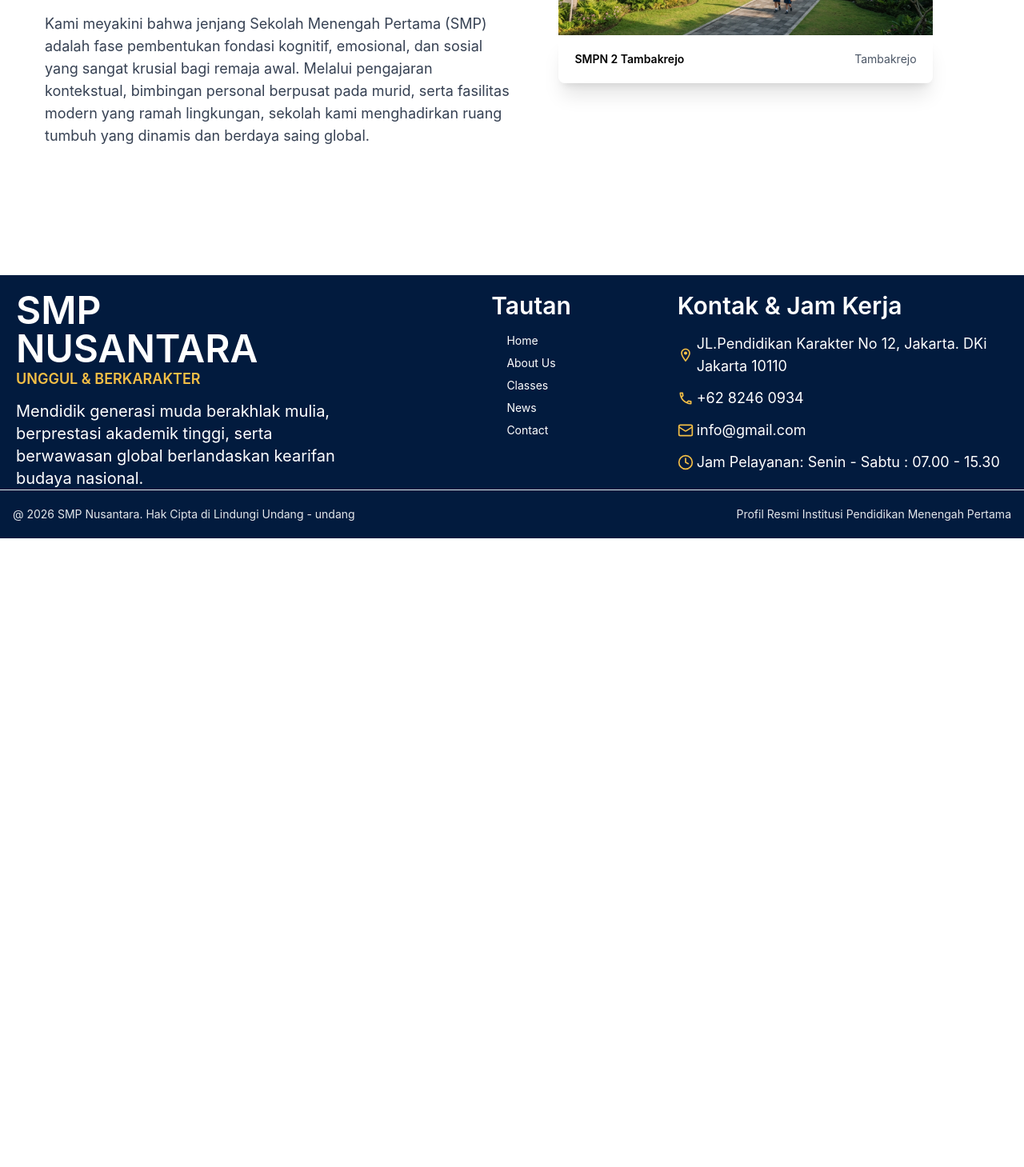
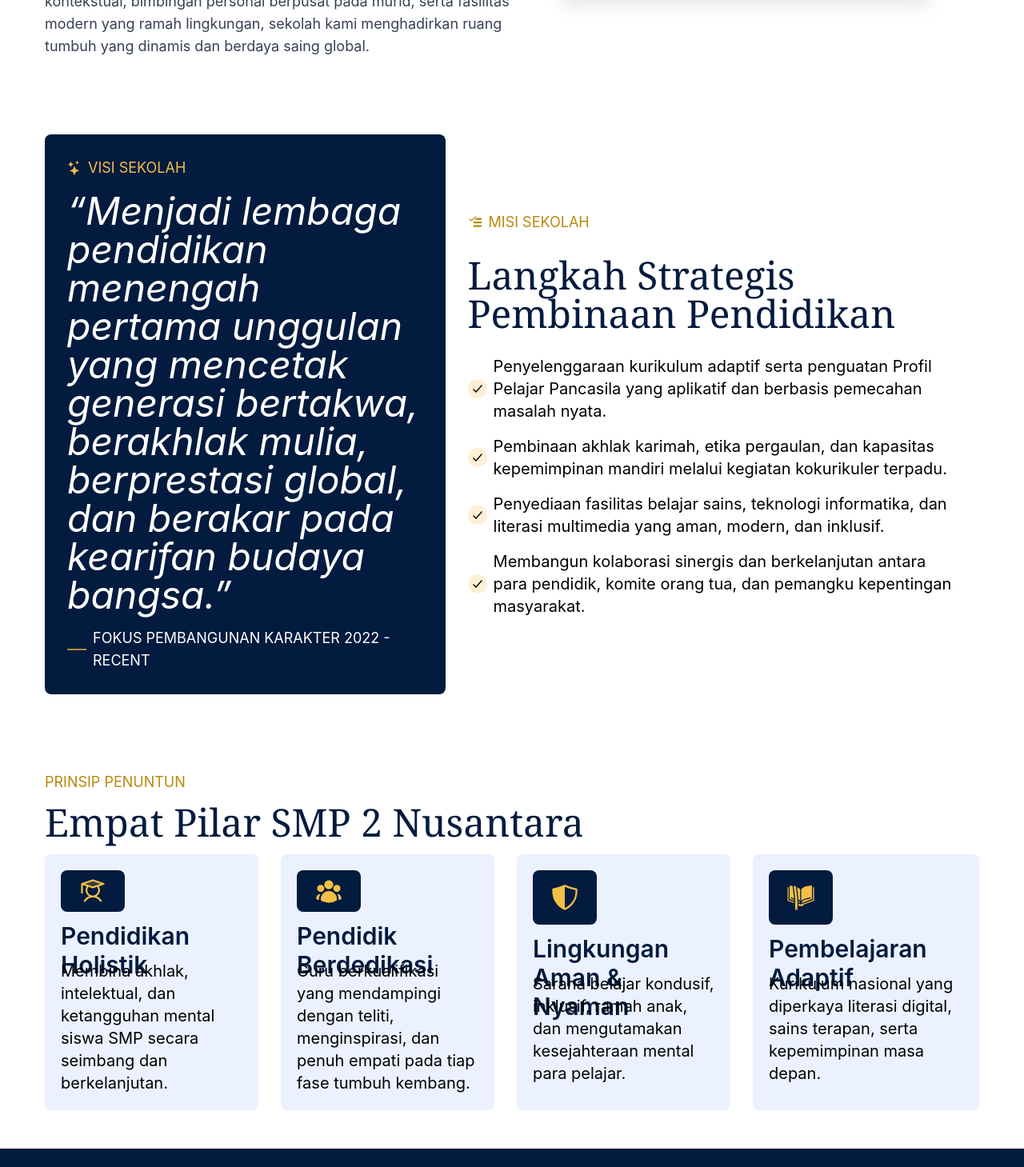
Before and after one commit to Satria15255/cms-school-website, a React (Vite) app: page /about-us in a window 1280 px wide. Shown: the part 1120-2579 px from the top of the page at 80% size. Before the commit the page ends 1793 px from the top, so only its background shows below. Built offline with nearby package versions, Linux system fonts and the light colour scheme.

Commit message:
added about us section : school value, vision & mission

```diff
--- /dev/null
+++ b/src/datas/SchoolValue.tsx
@@ -0,0 +1,32 @@
+import { PiStudentDuotone } from "react-icons/pi";
+import { FaHandHoldingHeart } from "react-icons/fa";
+import { IoShieldHalfOutline } from "react-icons/io5";
+import { GiBookmarklet } from "react-icons/gi";
+import { HiUserGroup } from "react-icons/hi2";
+
+export const summary = [
+	{
+		title: "Pendidikan Holistik",
+		description:
+			"Membina akhlak, intelektual, dan ketangguhan mental siswa SMP secara seimbang dan berkelanjutan.",
+		description2: "Membina akhlak mulia, intelektual, dan mental tangguh.",
+	},
+	{
+		title: "Pendidik Berdedikasi",
+		description:
+			"Guru berkualifikasi yang mendampingi dengan teliti, menginspirasi, dan penuh empati pada tiap fase tumbuh kembang.",
+		description2: "Pendidik profesional yang mengasuh secara personal.",
+	},
+	{
+		title: "Lingkungan Aman & Nyaman",
+		description:
+			"Sarana belajar kondusif, inklusif, ramah anak, dan mengutamakan kesejahteraan mental para pelajar.",
+		description2: "Kampus hijau, ramah anak, dan bebas perundungan.",
+	},
+	{
+		title: "Pembelajaran Adaptif",
+		description:
+			"Kurikulum nasional yang diperkaya literasi digital, sains terapan, serta kepemimpinan masa depan.",
+		description2: "Integrasi literasi sains, teknologi, dan kepemimpinan.",
+	},
+];
--- a/src/pages/aboutus/AboutUsPage.tsx
+++ b/src/pages/aboutus/AboutUsPage.tsx
@@ -1,11 +1,15 @@
 import Header from "./section/Header";
 import History from "./section/History";
+import VisiMisi from "./section/VisiMisi";
+import SchoolValue from "./section/SchoolValue";
 
 const AboutUsPage = () => {
 	return (
 		<div>
 			<Header />
 			<History />
+			<VisiMisi />
+			<SchoolValue />
 		</div>
 	);
 };
--- a/src/pages/aboutus/section/History.tsx
+++ b/src/pages/aboutus/section/History.tsx
@@ -4,7 +4,7 @@
 
 const History = () => {
 	return (
-		<main className="grid grid-cols-2 h-screen place-items-center px-14">
+		<main className="grid grid-cols-2 h-auto place-items-center px-14 py-12">
 			<div className="space-y-3 ">
 				<p className="text-sm font-semibold flex items-center gap-3 text-[#B8890B]">
 					HISTORY & DEDIKASI
--- /dev/null
+++ b/src/pages/aboutus/section/SchoolValue.tsx
@@ -0,0 +1,71 @@
+import { PiStudentDuotone } from "react-icons/pi";
+import { FaHandHoldingHeart } from "react-icons/fa";
+import { IoShieldHalfOutline } from "react-icons/io5";
+import { GiBookmarklet } from "react-icons/gi";
+import { HiUserGroup } from "react-icons/hi2";
+
+const summary = [
+	{
+		icon: <PiStudentDuotone />,
+		title: "Pendidikan Holistik",
+		description:
+			"Membina akhlak, intelektual, dan ketangguhan mental siswa SMP secara seimbang dan berkelanjutan.",
+		description2: "Membina akhlak mulia, intelektual, dan mental tangguh.",
+	},
+	{
+		icon: <HiUserGroup />,
+		title: "Pendidik Berdedikasi",
+		description:
+			"Guru berkualifikasi yang mendampingi dengan teliti, menginspirasi, dan penuh empati pada tiap fase tumbuh kembang.",
+		description2: "Pendidik profesional yang mengasuh secara personal.",
+	},
+	{
+		icon: <IoShieldHalfOutline />,
+		title: "Lingkungan Aman & Nyaman",
+		description:
+			"Sarana belajar kondusif, inklusif, ramah anak, dan mengutamakan kesejahteraan mental para pelajar.",
+		description2: "Kampus hijau, ramah anak, dan bebas perundungan.",
+	},
+	{
+		icon: <GiBookmarklet />,
+		title: "Pembelajaran Adaptif",
+		description:
+			"Kurikulum nasional yang diperkaya literasi digital, sains terapan, serta kepemimpinan masa depan.",
+		description2: "Integrasi literasi sains, teknologi, dan kepemimpinan.",
+	},
+];
+
+const SchoolValue = () => {
+	return (
+		<main className="px-14 py-12">
+			<div className="space-y-3 pb-4">
+				<p className="text-[#B8890B] text-lg">PRINSIP PENUNTUN</p>
+				<h1 className="text-5xl text-[#021B3E] font-serif">
+					Empat Pilar SMP 2 Nusantara
+				</h1>
+			</div>
+			<div className="grid grid-cols-2 md:grid-cols-4 gap-3  lg:space-x-4  ">
+				{summary.map((s) => (
+					<div className="bg-[#EBF1FF] flex flex-col space-y-1 lg:space-y-3 p-5 rounded-lg h-55 md:h-60 lg:h-80">
+						<div className="bg-[#021B3E] p-2 w-15 h-15 xl:w-20 xl:h-20 flex justify-center rounded-lg items-center">
+							<p className=" text-[#F4BF46] text-2xl lg:text-4xl">
+								{s.icon}
+							</p>
+						</div>
+						<p className=" text-[#021B3E] text-md md:text-sm  h-9 lg:text-3xl font-semibold">
+							{s.title}
+						</p>
+						<p className="hidden md:block text-sm md:text-xs  lg:text-lg xl:text-xl text-black">
+							{s.description}
+						</p>
+						<p className="text-sm lg:text-lg md:hidden text-black">
+							{s.description2}
+						</p>
+					</div>
+				))}
+			</div>
+		</main>
+	);
+};
+
+export default SchoolValue;
--- a/src/pages/aboutus/section/VisiMisi.tsx
+++ b/src/pages/aboutus/section/VisiMisi.tsx
@@ -0,0 +1,71 @@
+import { BsStars } from "react-icons/bs";
+import { TfiLayoutLineSolid } from "react-icons/tfi";
+import { VscTasklist } from "react-icons/vsc";
+import { IoCheckmarkSharp } from "react-icons/io5";
+
+const misi = [
+	{
+		desc: "Penyelenggaraan kurikulum adaptif serta penguatan Profil Pelajar Pancasila yang aplikatif dan berbasis pemecahan masalah nyata.",
+	},
+	{
+		desc: "Pembinaan akhlak karimah, etika pergaulan, dan kapasitas kepemimpinan mandiri melalui kegiatan kokurikuler terpadu.",
+	},
+	{
+		desc: "Penyediaan fasilitas belajar sains, teknologi informatika, dan literasi multimedia yang aman, modern, dan inklusif.",
+	},
+	{
+		desc: "Membangun kolaborasi sinergis dan berkelanjutan antara para pendidik, komite orang tua, dan pemangku kepentingan masyarakat.",
+	},
+];
+
+const VisiMisi = () => {
+	return (
+		<main className="flex items-center min-h-120 py-12 px-14">
+			<section className="bg-[#021B3E] h-full w-3/7 p-7 rounded-lg flex flex-col gap-4">
+				<p className="flex gap-2 items-center text-lg text-[#F4BF46]">
+					{" "}
+					<span>
+						<BsStars />
+					</span>
+					VISI SEKOLAH
+				</p>
+				<h1 className="text-5xl text-white italic">
+					“Menjadi lembaga pendidikan menengah pertama unggulan yang
+					mencetak generasi bertakwa, berakhlak mulia, berprestasi
+					global, dan berakar pada kearifan budaya bangsa.”
+				</h1>
+
+				<p className="flex text-lg items-center text-white gap-2">
+					<span className="flex text-[#F4BF46] text-2xl">
+						<TfiLayoutLineSolid />
+					</span>
+					FOKUS PEMBANGUNAN KARAKTER 2022 - RECENT
+				</p>
+			</section>
+			<section className="'flex flex-col  h-full w-4/7 p-7 space-y-7">
+				<p className="flex gap-2 items-center text-lg text-[#B8890B]">
+					{" "}
+					<span>
+						<VscTasklist />
+					</span>
+					MISI SEKOLAH
+				</p>
+				<h1 className="text-5xl font-serif text-[#021B3E]">
+					Langkah Strategis Pembinaan Pendidikan
+				</h1>
+				<div className="space-y-4">
+					{misi.map((m) => (
+						<div className="flex gap-2 items-center max-w-2xl">
+							<div className="p-1 flex items-center justify-center bg-[#FFEFD5] rounded-full">
+								<IoCheckmarkSharp />
+							</div>
+							<p className="text-xl">{m.desc}</p>
+						</div>
+					))}
+				</div>
+			</section>
+		</main>
+	);
+};
+
+export default VisiMisi;
--- a/src/pages/home/section/Summary.tsx
+++ b/src/pages/home/section/Summary.tsx
@@ -34,7 +34,6 @@
 		description2: "Integrasi literasi sains, teknologi, dan kepemimpinan.",
 	},
 ];
-
 const Summary = () => {
 	return (
 		<main className="bg-[#1B3054] h-auto py-7 lg:h-140 flex items-center">
```
